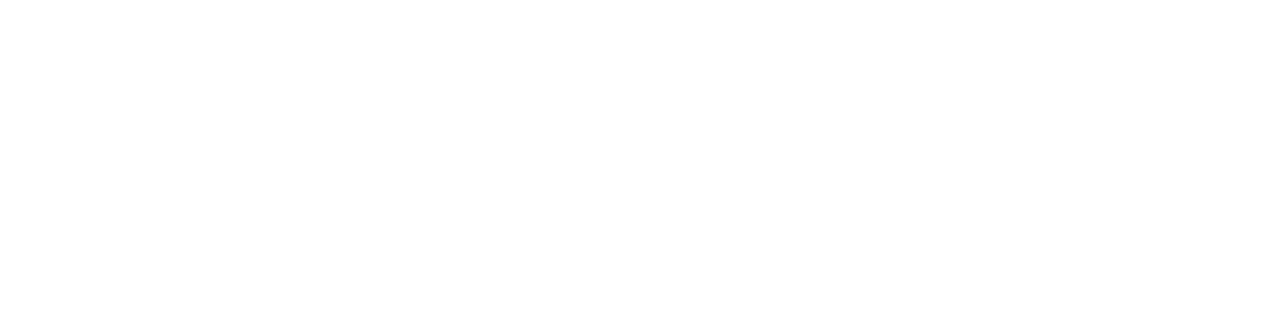
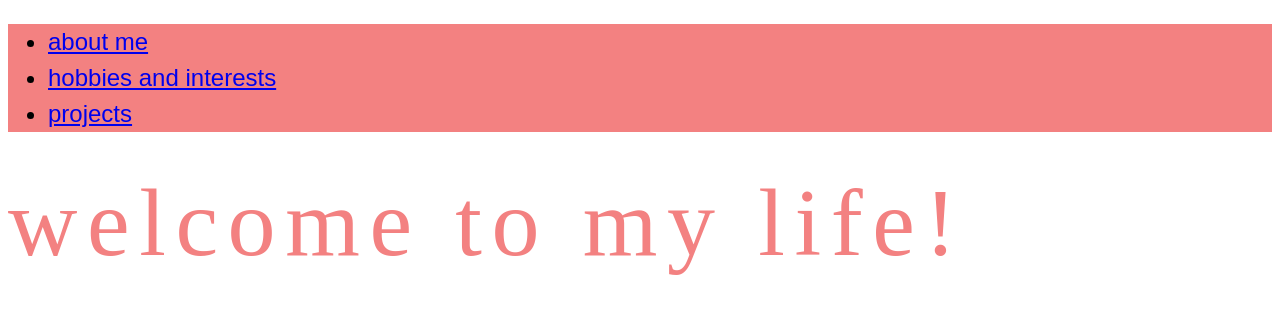
Before and after one commit to tasnumi/tasnumi.github.io, a plain HTML site: page index.html in a window 1280 px wide. Drawn offline with Linux system fonts and the light colour scheme; a web font is replaced by a local one.

Commit message:
Some styling and HTML

```diff
--- a/index.html
+++ b/index.html
@@ -1,12 +1,28 @@
 <!DOCTYPE html>
 <html lang="en">
+
 <head>
     <meta charset="UTF-8">
     <meta name="viewport" content="width=device-width, initial-scale=1.0">
     <link rel="stylesheet" href="./style.css">
+    <link rel="preconnect" href="https://fonts.googleapis.com">
+    <link rel="preconnect" href="https://fonts.gstatic.com" crossorigin>
+    <link
+        href="https://fonts.googleapis.com/css2?family=Caveat:wght@400..700&family=Imprima&family=Libre+Baskerville:ital,wght@0,400;0,700;1,400&display=swap"
+        rel="stylesheet">
     <title>Week 2: Stylize Your Page</title>
 </head>
+
 <body>
+    <nav class="navStyle">
+        <ul>
+            <li><a href="#about">about me</a></li>
+            <li><a href="#hobbies and interests">hobbies and interests</a></li>
+            <li><a href="#projects">projects</a></li>
+        </ul>
+    </nav>
 
+    <header id="heading">welcome to my life!</header>
 </body>
+
 </html>
--- a/style.css
+++ b/style.css
@@ -0,0 +1,31 @@
+* {
+    --pink: #f38181;
+    --yellow: #FCE38A;
+    --sage: #EAFFD0;
+    --blue: #95E1D3;
+}
+
+body {
+    background-color: white;
+}
+
+#heading {
+    color: var(--pink);
+    font-family: HeadlandOne;
+    font-size: 96px;
+    font-style: normal;
+    font-weight: 400;
+    line-height: 134px;
+    /* 139.583% */
+    letter-spacing: 9.6px;
+}
+
+nav {
+    background-color: var(--pink);
+    font-family: "Imprima", sans-serif;
+}
+
+nav>ul {
+    font-size: 24px;
+    line-height: 150%;
+}
```
